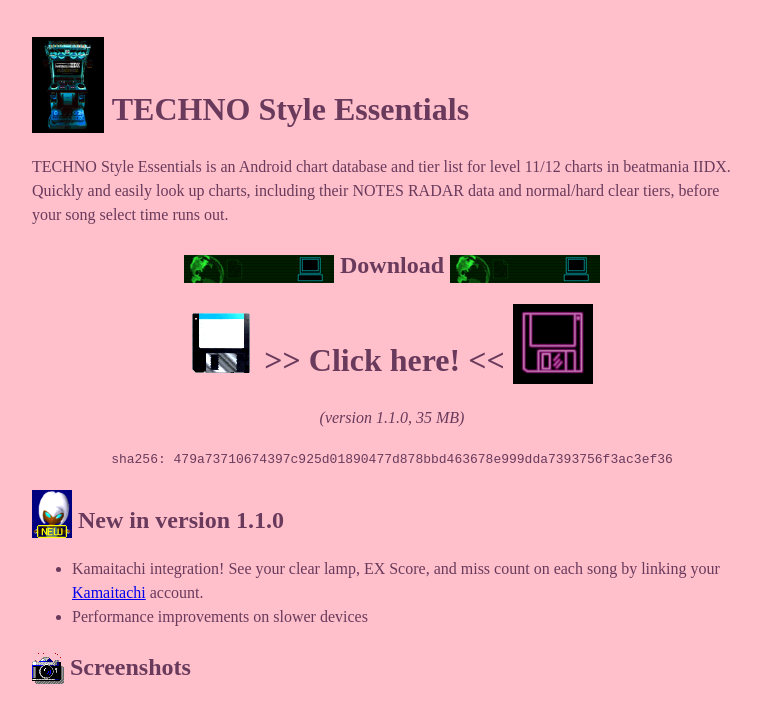
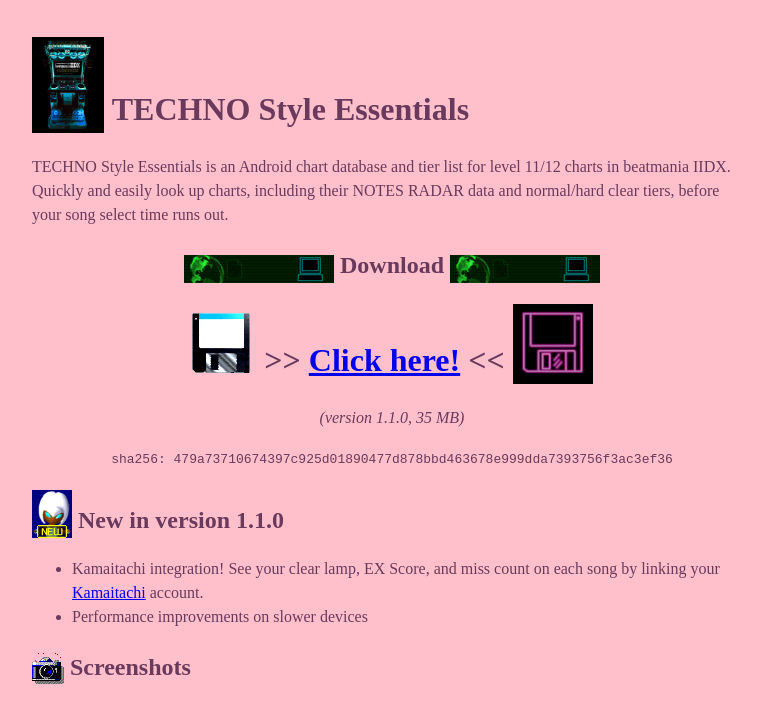
Before and after one commit to mlaux/mlaux.github.io, a plain HTML site: page tse.html in a window 1280 px wide. Shown: the top 722 px of the page, without its empty margins (248-1009 px from the left). Drawn offline with Linux system fonts and the light colour scheme.

Commit message:
actually link to it...

```diff
--- a/tse.html
+++ b/tse.html
@@ -30,7 +30,8 @@
     <h2><center><img src="images/download-banner.gif"> Download <img
     src="images/download-banner.gif"></center></h2>
 
-    <h1><center><img src="images/floppy1.gif"> &gt;&gt; Click here! &lt;&lt; <img
+    <h1><center><img src="images/floppy1.gif"> &gt;&gt; <a
+    href="tse-1.1.0.apk">Click here!</a> &lt;&lt; <img
     src="images/floppy2.gif"></center></h2>
 
     <p><center><em>(version 1.1.0, 35 MB)</em></center></p>
```
